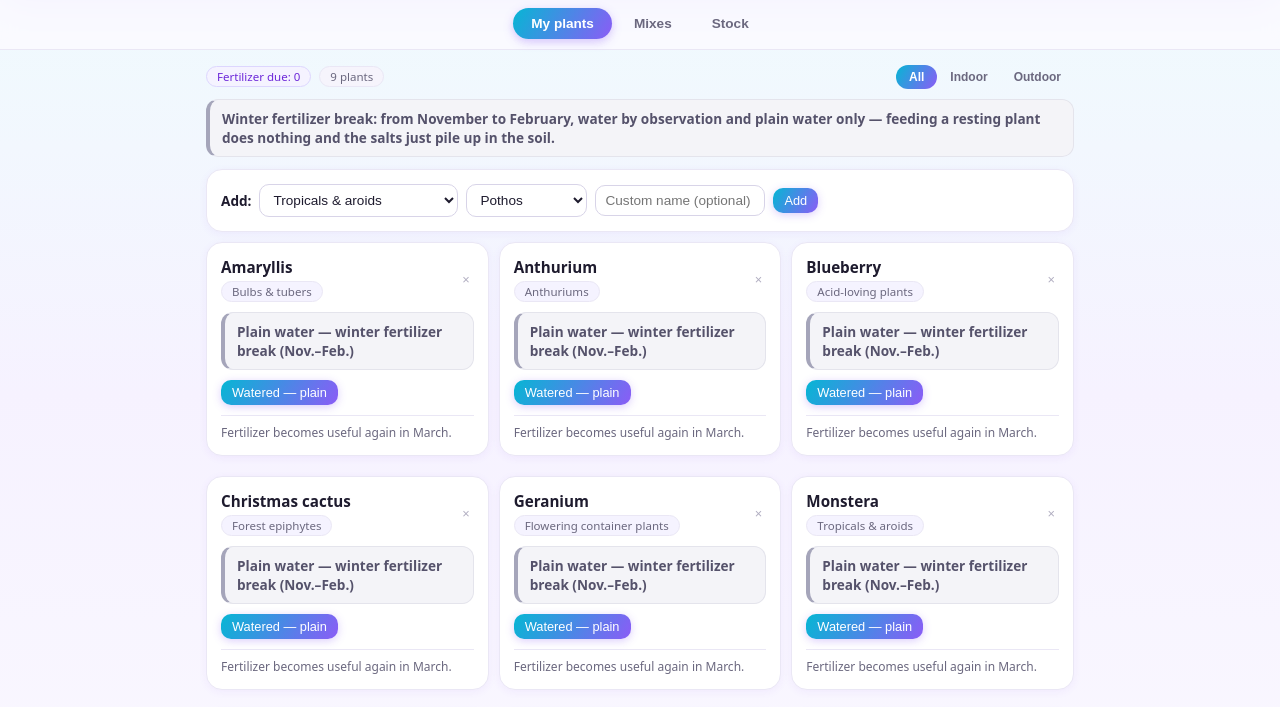
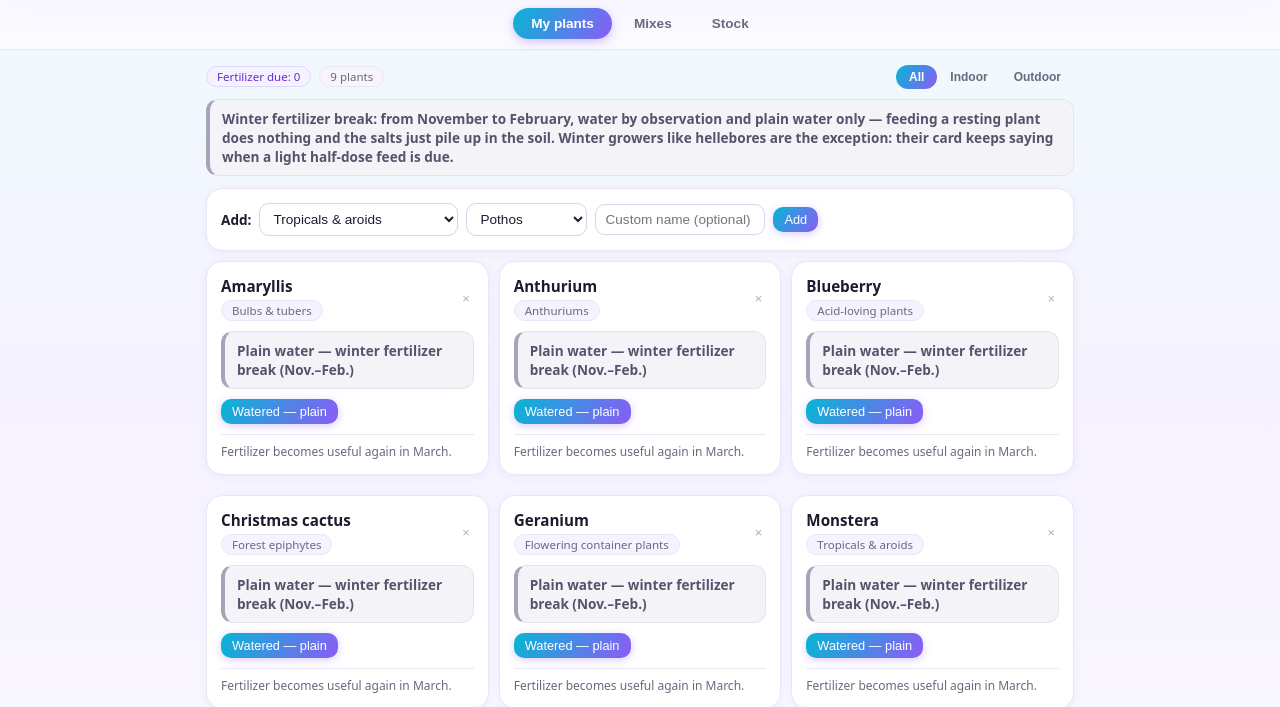
Before and after one commit to baversum/plant-wizard, a plain HTML site: page index.html in a window 1280 px wide. Shown: the part 100-807 px from the top of the page. Drawn offline with Linux system fonts and the light colour scheme.

Commit message:
Hellebores: dedicated winter-grower group that overrides the fertilizer pause (light half-dose feed Nov-Mar)

```diff
--- a/index.html
+++ b/index.html
@@ -180,14 +180,18 @@
       filters: { all: "All", Indoor: "Indoor", Outdoor: "Outdoor" },
       dueBadge: "Fertilizer due:",
       plantsBadgeSg: "plant", plantsBadgePl: "plants",
-      winterBanner: "Winter fertilizer break: from November to February, water by observation and plain water only — feeding a resting plant does nothing and the salts just pile up in the soil.",
+      winterBanner: "Winter fertilizer break: from November to February, water by observation and plain water only — feeding a resting plant does nothing and the salts just pile up in the soil. Winter growers like hellebores are the exception: their card keeps saying when a light half-dose feed is due.",
       addLabel: "Add:", customName: "Custom name (optional)", addBtn: "Add",
       bannerDue: "Fertilizer with this watering",
       bannerWaitPre: "Plain water — fertilizer in", bannerWaitSg: "watering", bannerWaitPl: "waterings",
       bannerPause: "Plain water — winter fertilizer break (Nov.–Feb.)",
+      bannerWinterDue: "Fertilizer with this watering — half dose (it grows all winter)",
+      footWinter: "Winter grower: light feed while it buds and blooms, by observation.",
+      fertSeasonAll: "(all year — half dose in winter)",
       bannerNever: "No fertilizer, ever",
       waterPlain: "Watered — plain", waterFert: "Watered + fertilizer",
       footPause: "Fertilizer becomes useful again in March.",
+      footJustFed: "Fertilized with the last watering.",
       footSinceSg: "watering since the last fertilizer.", footSincePl: "waterings since the last fertilizer.",
       remove: "Remove",
       fertEveryPre: "Fertilizer every", fertEveryW: "watering", fertEveryPl: "waterings", fertSeason: "(Mar.–Oct.)",
@@ -200,7 +204,7 @@
         "Pots under 15 cm: crush bark and pumice.",
         "Bark: soak overnight before use. Minerals: rinse off the dust.",
         "Rule of thumb: an indoor mix should dry out in 2–3 days.",
-        "Fertilizer only during the growing season (March – October), never on bone-dry soil."
+        "Fertilizer only during the growing season (March – October), never on bone-dry soil. Winter growers like hellebores are the exception: light half-dose while they bud and bloom."
       ],
       ownedMid: "/", ownedEnd: "products owned",
       substTitle: "Substitutions: equivalents & dosages",
@@ -213,14 +217,18 @@
       filters: { all: "Tous", Indoor: "Intérieur", Outdoor: "Extérieur" },
       dueBadge: "Engrais à apporter :",
       plantsBadgeSg: "plante", plantsBadgePl: "plantes",
-      winterBanner: "Pause engrais d'hiver : de novembre à février, on arrose à l'observation et à l'eau claire uniquement — nourrir une plante au repos ne sert à rien et les sels s'accumulent dans le substrat.",
+      winterBanner: "Pause engrais d'hiver : de novembre à février, on arrose à l'observation et à l'eau claire uniquement — nourrir une plante au repos ne sert à rien et les sels s'accumulent dans le substrat. Exception pour les plantes d'hiver comme les hellébores : leur fiche continue d'indiquer l'apport léger à demi-dose.",
       addLabel: "Ajouter :", customName: "Nom perso (optionnel)", addBtn: "Ajouter",
       bannerDue: "Engrais avec cet arrosage",
       bannerWaitPre: "Eau claire — engrais dans", bannerWaitSg: "arrosage", bannerWaitPl: "arrosages",
       bannerPause: "Eau claire — pause engrais d'hiver (nov.–févr.)",
+      bannerWinterDue: "Engrais avec cet arrosage — demi-dose (elle pousse tout l'hiver)",
+      footWinter: "Plante d'hiver : apport léger tant qu'elle boutonne et fleurit, à l'observation.",
+      fertSeasonAll: "(toute l'année — demi-dose l'hiver)",
       bannerNever: "Jamais d'engrais",
       waterPlain: "Arrosé — eau claire", waterFert: "Arrosé + engrais",
       footPause: "L'engrais redevient utile dès mars.",
+      footJustFed: "Engrais apporté au dernier arrosage.",
       footSinceSg: "arrosage depuis le dernier engrais.", footSincePl: "arrosages depuis le dernier engrais.",
       remove: "Supprimer",
       fertEveryPre: "Engrais tous les", fertEveryW: "arrosage", fertEveryPl: "arrosages", fertSeason: "(mars–oct.)",
@@ -233,7 +241,7 @@
         "Pots de moins de 15 cm : concasser écorces et pouzzolane.",
         "Écorces : tremper la veille. Minéraux : rincer la poussière.",
         "Repère : un mélange d'intérieur doit sécher en 2–3 jours.",
-        "Engrais uniquement en saison de croissance (mars–octobre), jamais sur une terre complètement sèche."
+        "Engrais uniquement en saison de croissance (mars–octobre), jamais sur une terre complètement sèche. Exception : les plantes d'hiver comme les hellébores, apport léger à demi-dose tant qu'elles boutonnent et fleurissent."
       ],
       ownedMid: "/", ownedEnd: "produits en stock",
       substTitle: "Substitutions : équivalents & dosages",
@@ -268,7 +276,7 @@
       cacti: "Grasses & cactus", epiphytes: "Épiphytes forestiers", "fine-roots": "Racines fines",
       bulbs: "Bulbeuses & tubercules", ferns: "Fougères", orchids: "Orchidées",
       mediterranean: "Méditerranéens (en pot)", "potted-flowers": "Fleurs en pot et jardinières",
-      rockery: "Grasses de rocaille", "acid-lovers": "Acidophiles"
+      rockery: "Grasses de rocaille", "acid-lovers": "Acidophiles", hellebores: "Hellébores (en pot)"
     },
     notes: {
       tropicals: "Laisser sécher le premier centimètre entre deux arrosages.",
@@ -281,7 +289,8 @@
       ferns: "Toujours frais, jamais détrempé.",
       orchids: "Trempot 10 minutes puis égoutter. Engrais équilibré à demi-dose sur racines humides.",
       mediterranean: "Une fois installés, arrosage sobre. Protéger les pots du gel — les racines en pot souffrent en premier. Purins de mars à octobre.",
-      "potted-flowers": "Pétunias et surfinias : engrais fleuri chaque semaine en été — les plus gourmandes du jardin. Vider la soucoupe. Hellébores : pot profond, jamais à sec en été, couper les vieilles feuilles à l'apparition des boutons — un surfaçage de compost à l'automne couvre la floraison hivernale.",
+      "potted-flowers": "Pétunias et surfinias : engrais fleuri chaque semaine en été — les plus gourmandes du jardin. Vider la soucoupe.",
+      hellebores: "Plante d'hiver : elle boutonne et fleurit de novembre à mars, donc elle garde un apport liquide léger (demi-dose) pendant que tout le reste se repose. Pot profond, mélange riche en humus, jamais à sec ; couper les vieilles feuilles à l'apparition des boutons.",
       rockery: "Arroser seulement à la plantation et lors des canicules. Paillage minéral en surface, zéro engrais.",
       "acid-lovers": "pH 4,5–5,5 : jamais de calcaire. Eau de pluie uniquement. Fer chélaté si les feuilles jaunissent (chlorose)."
     }
@@ -324,8 +333,8 @@
     "Ericaceous soil": "#556B2F", "Garden soil": "#7A5C3E"
   };
 
-  function G(id, name, zone, mix, fertEvery, note, plants) {
-    return { id: id, name: name, zone: zone, mix: mix, fertEvery: fertEvery, note: note, plants: plants };
+  function G(id, name, zone, mix, fertEvery, note, plants, winterFeed) {
+    return { id: id, name: name, zone: zone, mix: mix, fertEvery: fertEvery, note: note, plants: plants, winterFeed: !!winterFeed };
   }
   function M(label, pct) { return { label: label, pct: pct }; }
 
@@ -372,8 +381,12 @@
       ["Strawberry tree", "Olive", "Lavender", "Rosemary", "Pomegranate"]),
     G("potted-flowers", "Flowering container plants", "Outdoor",
       [M("Potting soil", 50), M("Garden soil", 25), M("Pumice", 25)], 1,
-      "Petunias and surfinias: flowering fertilizer weekly in summer — the hungriest plants in the garden. Empty the saucer. Hellebores: deep pot, never bone dry in summer, trim the old leaves as buds appear — an autumn top-dressing of compost covers the winter bloom.",
-      ["Geranium", "Surfinia", "Petunia", "Pelargonium", "Hellebore"]),
+      "Petunias and surfinias: flowering fertilizer weekly in summer — the hungriest plants in the garden. Empty the saucer.",
+      ["Geranium", "Surfinia", "Petunia", "Pelargonium"]),
+    G("hellebores", "Hellebores (potted)", "Outdoor",
+      [M("Potting soil", 50), M("Garden soil", 25), M("Pumice", 25)], 2,
+      "Winter grower: it buds and blooms from November to March, so it keeps a light liquid feed (half dose) through the cold months while everything else rests. Deep pot, humus-rich mix, never bone dry; trim the old leaves as buds appear.",
+      ["Hellebore"], true),
     G("rockery", "Rockery succulents", "Outdoor",
       [M("Potting soil", 25), M("Pumice", 75)], null,
       "Water only at planting and in heatwaves. Mineral mulch on top, zero fertilizer.",
@@ -430,6 +443,14 @@
       if (raw) {
         var p = JSON.parse(raw);
         if (Array.isArray(p.plants)) {
+          p.plants.forEach(function (pl) {
+            if (pl && pl.groupId === "potted-flowers" && typeof pl.name === "string") {
+              var n = pl.name.toLowerCase();
+              if (n.indexOf("helleb") > -1 || n.indexOf("helléb") > -1 || n.indexOf("helleborus") > -1) {
+                pl.groupId = "hellebores";
+              }
+            }
+          });
           return { plants: p.plants, owned: Array.isArray(p.owned) ? p.owned : [] };
         }
       }
@@ -458,7 +479,12 @@
   }
   function fertState(p, g) {
     if (g.fertEvery === null) return { kind: "never" };
-    if (!inSeason()) return { kind: "pause" };
+    if (!inSeason()) {
+      if (g.winterFeed) {
+        return p.sinceFert >= g.fertEvery ? { kind: "wdue" } : { kind: "waiting", remaining: g.fertEvery - p.sinceFert };
+      }
+      return { kind: "pause" };
+    }
     if (p.sinceFert >= g.fertEvery) return { kind: "due" };
     return { kind: "waiting", remaining: g.fertEvery - p.sinceFert };
   }
@@ -483,14 +509,15 @@
     var rows = state.plants.map(function (p) {
       var g = grp(p.groupId);
       var fs = fertState(p, g);
-      var rank = fs.kind === "due" ? 0 : fs.kind === "waiting" ? fs.remaining : fs.kind === "pause" ? 500 : 900;
+      var rank = (fs.kind === "due" || fs.kind === "wdue") ? 0 : fs.kind === "waiting" ? fs.remaining : fs.kind === "pause" ? 500 : 900;
       return { p: p, g: g, fs: fs, rank: rank };
     });
     if (filter !== "all") rows = rows.filter(function (r) { return r.g.zone === filter; });
     rows.sort(function (a, b) { return a.rank - b.rank || a.p.name.localeCompare(b.p.name); });
 
     var dueCount = state.plants.filter(function (p) {
-      return fertState(p, grp(p.groupId)).kind === "due";
+      var k = fertState(p, grp(p.groupId)).kind;
+      return k === "due" || k === "wdue";
     }).length;
 
     var h = '<div class="row" style="margin-bottom:10px">' +
@@ -527,6 +554,8 @@
       var banner;
       if (fs.kind === "due") {
         banner = '<div class="banner due">' + T.bannerDue + "</div>";
+      } else if (fs.kind === "wdue") {
+        banner = '<div class="banner due">' + T.bannerWinterDue + "</div>";
       } else if (fs.kind === "waiting") {
         banner = '<div class="banner wait">' + T.bannerWaitPre + " " + fs.remaining + " " +
           (fs.remaining > 1 ? T.bannerWaitPl : T.bannerWaitSg) + "</div>";
@@ -537,7 +566,7 @@
       }
 
       var btns = "";
-      if (fs.kind === "due") {
+      if (fs.kind === "due" || fs.kind === "wdue") {
         btns = '<div class="row">' +
           '<button class="btn mini outline" data-action="water" data-fert="0" data-id="' + p.id + '">' + T.waterPlain + "</button>" +
           '<button class="btn mini" data-action="water" data-fert="1" data-id="' + p.id + '">' + T.waterFert + "</button></div>";
@@ -550,6 +579,10 @@
         foot = '<div class="foot small">' +
           (fs.kind === "pause"
             ? T.footPause
+            : fs.kind === "wdue"
+            ? T.footWinter
+            : p.sinceFert === 0
+            ? T.footJustFed
             : p.sinceFert + " " + (p.sinceFert > 1 ? T.footSincePl : T.footSinceSg)) +
           "</div>";
       }
@@ -578,7 +611,7 @@
         '<div class="small" style="margin:8px 0">' +
         (g.fertEvery === null
           ? T.fertNever
-          : T.fertEveryPre + " " + (g.fertEvery === 1 ? T.fertEveryW : g.fertEvery + " " + T.fertEveryPl) + " " + T.fertSeason) +
+          : T.fertEveryPre + " " + (g.fertEvery === 1 ? T.fertEveryW : g.fertEvery + " " + T.fertEveryPl) + " " + (g.winterFeed ? T.fertSeasonAll : T.fertSeason)) +
         "</div>" +
         (gnote(g) ? '<div class="small" style="color:var(--muted)">' + esc(gnote(g)) + "</div>" : "") +
         '<div class="chips" style="margin-top:8px">';
```
Also changed, not shown: 1 other file.
